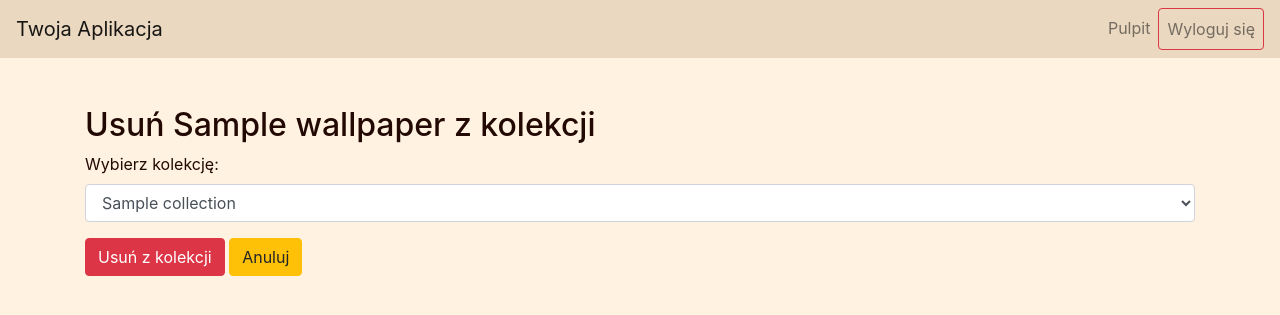
After one commit to janantonowicz/wallpaper_collection_manager, a Flask app: page /select_collection_to_remove/1 in a window 1280 px wide. The commit adds this page. Shown: the top 315 px of the page. Run offline with Flask 3, Linux system fonts and the light colour scheme; a user stored in the database is signed in; tables that the repository leaves empty hold one stand-in row (values such as "Sample post"); some libraries are stand-ins or nearby versions.

Commit message:
deleting colection

```diff
--- /dev/null
+++ b/templates/select_collection_to_remove.html
@@ -0,0 +1,19 @@
+{% extends "base.html" %}
+{% block title %}Usuń z kolekcji{% endblock %}
+{% block content %}
+<div class="container mt-5">
+    <h2>Usuń {{ wallpaper.name}} z kolekcji</h2>
+    <form method="POST">
+        <div class="form-group">
+            <label for="collection_id">Wybierz kolekcję:</label>
+            <select class="form-control" id="collection_id" name="collection_id">
+                {% for collection in collections %}
+                    <option value="{{ collection.id }}">{{ collection.name }}</option>
+                {% endfor %}
+            </select>
+        </div>
+        <button type="submit" class="btn btn-danger">Usuń z kolekcji</button>
+        <a href="{{ url_for('user.dashboard') }}"><button type="button" class="btn btn-warning">Anuluj</button></a>
+    </form>
+</div>
+{% endblock %}
--- a/templates/view_collection.html
+++ b/templates/view_collection.html
@@ -3,6 +3,12 @@
 {% block heading %}
 <h2>Kolekcja: {{ collection.name }}</h2>
 <p>Autor: {{ collection.user.username }}</p>
+
+{% if collection.user_id == current_user.id %}
+    <form action="{{ url_for('user.delete_collection', collection_id=collection.id) }}" method="post" onsubmit="return confirm('Czy na pewno chcesz usunąć tę kolekcję?');">
+        <button type="submit" class="btn btn-danger">Usuń kolekcję</button>
+    </form>
+{% endif %}
 {% endblock %}
 
 {% block search_and_filters %}
--- a/user_routes.py
+++ b/user_routes.py
@@ -459,17 +459,55 @@ def delete_wallpaper(wallpaper_id):
 
     return redirect(url_for('user.dashboard'))
 
-@user_bp.route('/remove_wallpaper_from_collection/<int:collection_id>/<int:wallpaper_id>', methods=['POST'])
+
+
+@user_bp.route('/select_collection_to_remove/<int:wallpaper_id>', methods=['GET', 'POST'])
 @login_required
-def remove_wallpaper_from_collection(collection_id, wallpaper_id):
-    collection = Collection.query.filter_by(id=collection_id, user_id=current_user.id).first_or_404()
+def select_collection_to_remove(wallpaper_id):
     wallpaper = Wallpaper.query.get_or_404(wallpaper_id)
 
-    if wallpaper in collection.wallpapers:
-        collection.wallpapers.remove(wallpaper)
+    # Pobierz kolekcje użytkownika zawierające tę tapetę
+    collections = [collection for collection in current_user.collections if wallpaper in collection.wallpapers]
+
+    if not collections:
+        flash("Ta tapeta nie znajduje się w żadnej z Twoich kolekcji.", 'info')
+        return redirect(url_for('user.dashboard'))  # Lub inna odpowiednia strona
+
+    if request.method == 'POST':
+        collection_id = request.form.get('collection_id', type=int)
+        collection = Collection.query.filter_by(id=collection_id, user_id=current_user.id).first_or_404()
+
+        if wallpaper in collection.wallpapers:
+            collection.wallpapers.remove(wallpaper)
+            db.session.commit()
+            flash(f"Tapeta została usunięta z kolekcji '{collection.name}'.", 'success')
+        else:
+            flash("Ta tapeta nie znajduje się w wybranej kolekcji.", 'warning')
+
+        return redirect(url_for('user.dashboard'))  # Możesz przekierować na inną stronę
+
+    return render_template('select_collection_to_remove.html', wallpaper=wallpaper, collections=collections)
+
+
+
+@user_bp.route('/delete_collection/<int:collection_id>', methods=['POST'])
+@login_required
+def delete_collection(collection_id):
+    collection = Collection.query.get_or_404(collection_id)
+
+    # Sprawdź, czy aktualny użytkownik jest właścicielem kolekcji
+    if collection.user_id != current_user.id:
+        flash("Nie masz uprawnień do usunięcia tej kolekcji.", 'danger')
+        return redirect(url_for('user.dashboard'))
+
+    try:
+        # Usuwamy relacje między kolekcją a tapetami
+        collection.wallpapers.clear()
+        db.session.delete(collection)
         db.session.commit()
-        flash('Tapeta została usunięta z kolekcji.', 'success')
-    else:
-        flash('Ta tapeta nie znajduje się w wybranej kolekcji.', 'warning')
+        flash(f"Kolekcja została usunięta.", 'success')
+    except Exception as e:
+        db.session.rollback()
+        flash(f"Wystąpił błąd podczas usuwania kolekcji: {e}", 'danger')
 
     return redirect(url_for('user.dashboard'))
```
Also changed, not shown: static/js/main.js (added, +8 -0 lines), templates/wallpaper_modal_content.html (+3 -7 lines).
